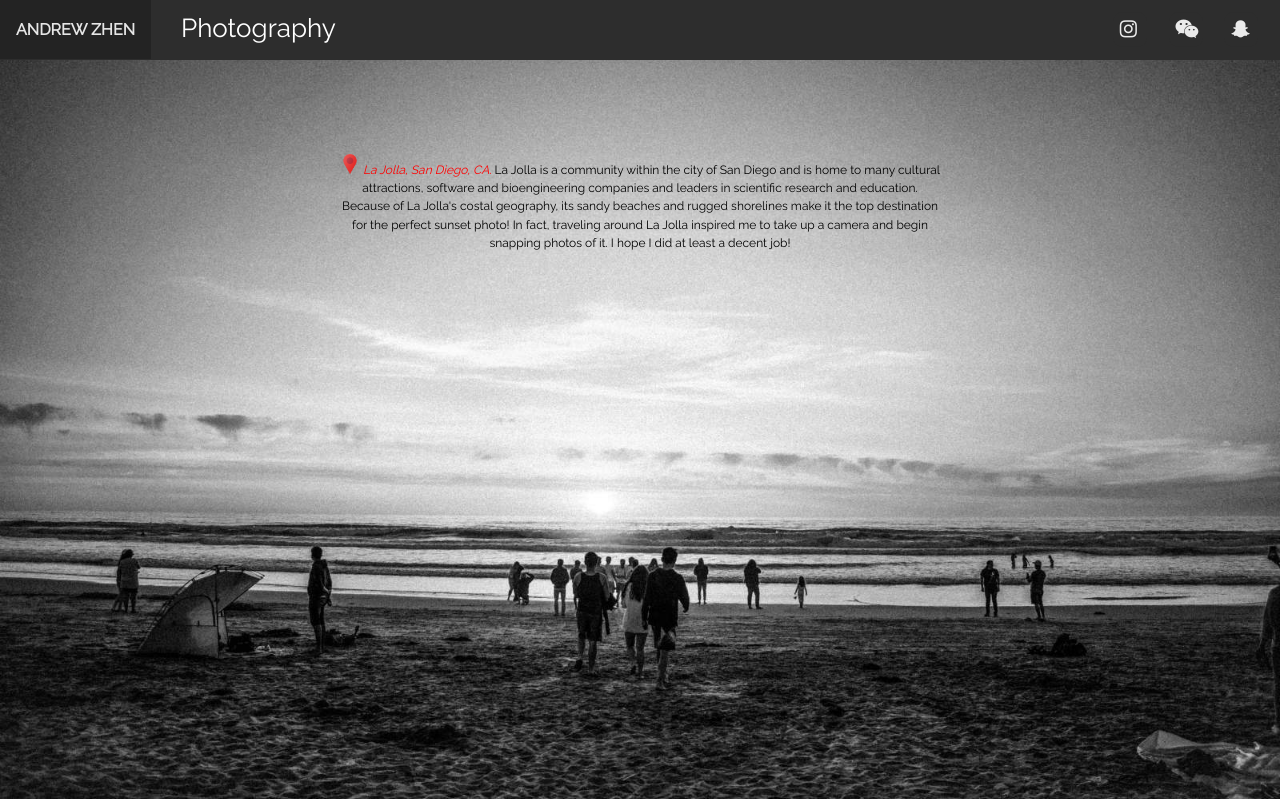
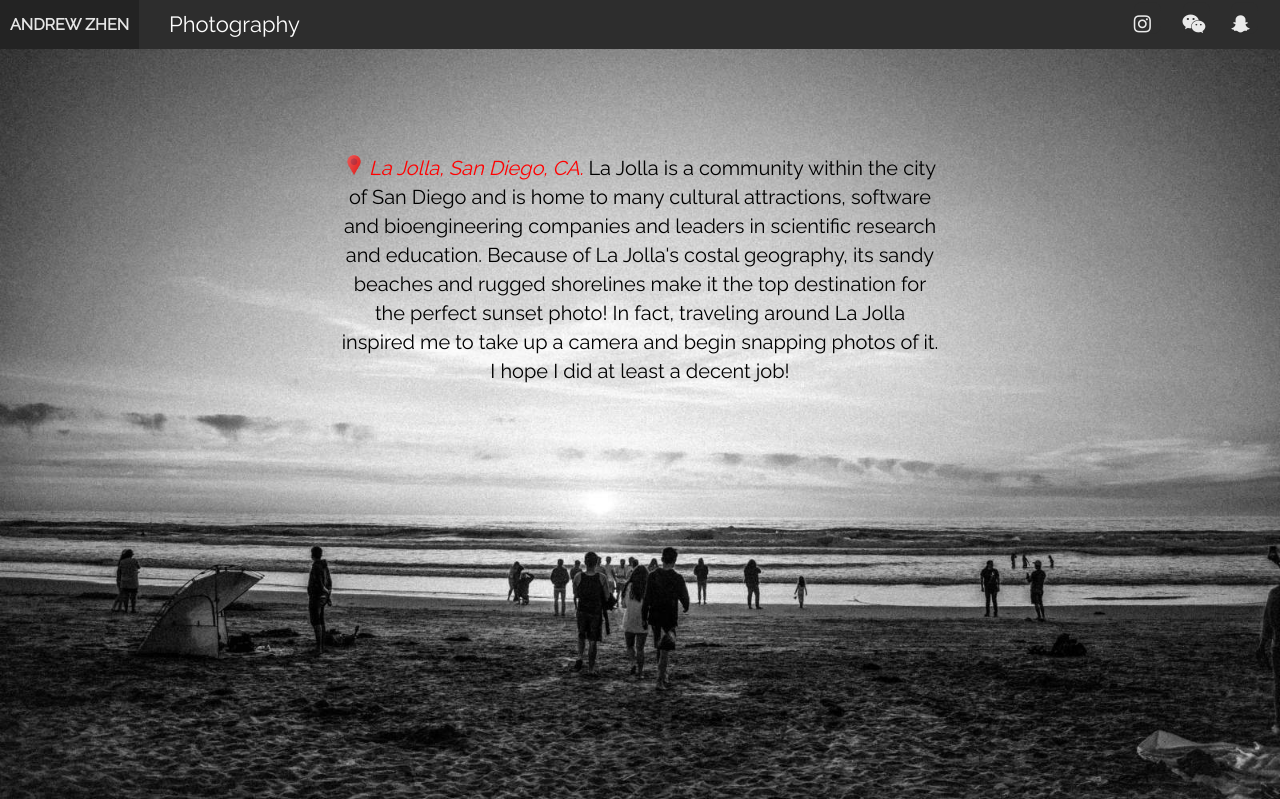
Before and after one commit to andrewzhen/andrewzhen.github.io, a PHP site: page / in a window 1280 px wide. Shown: the top 799 px of the page. Run offline with PHP 8.4, Linux system fonts and the light colour scheme.

Commit message:
Update stylesheet.css

```diff
--- a/stylesheet.css
+++ b/stylesheet.css
@@ -32,7 +32,7 @@ body, html {
   dsiplay: block;
   color: black;
   text-align: center;
-  padding: 20px 16px;
+  padding: 15px 10px;
   background-color: rgb(220,220,220);
 }
 
@@ -47,8 +47,8 @@ body, html {
   float: left;
   color: white;
   font-family: 'Raleway';
-  font-size: 26px;
-  padding-top: 13px;
+  font-size: 22px;
+  padding-top: 11px;
   padding-left: 30px;
 }
 
@@ -63,12 +63,12 @@ body, html {
 }
 
 #photography .fa {
-    padding: 7px;
+    padding: 11px 7px 0 0;
     font-size: 20px;
     width: 20px;
     border-radius: 25%;
     margin-right: 1.7%;
-    margin-top: 26px;
+    margin-top: 15px;
     opacity: 0.9;
     color: white;
     background: rgb(45,45,45);
@@ -93,6 +93,7 @@ body, html {
   font-family: "Raleway";
   font-size: 25px;
   color: white;
+  margin-top: 5%
 }
 
 /*Landing Page*/
@@ -124,20 +125,14 @@ body, html {
 #photography .animation-text {
   color: black;
   font-family: "Raleway";
-  font-size: 2vh;
-  line-height: 3vh;
+  font-size: 20px;
+  line-height: 29px;
   position: absolute;
   top: 12vw;
   animation-name: topFadeIn;
   animation-delay: 0.2s;
   animation-duration: 5s;
   animation-fill-mode: forwards;
-}
-@media only screen and (max-device-width: 1024px) {
-  #photography .animation-text {
-    font-size: 1.5vh;
-    line-height: 2.3vh;
-  }
 }
 @keyframes topFadeIn {
   0% { position: absolute; top: -5%; opacity: 0;}
@@ -247,7 +242,7 @@ body, html {
 #photography .modal {
     display: none;
     position: fixed;
-    z-index: 1;
+    z-index: 99;
     left: 0;
     top: 0;
     width: 100%;
@@ -258,8 +253,12 @@ body, html {
 
 /*For Resizing Window*/
 #photography .imgModals img {
+  max-height: calc(100% - 100px);
+  position: fixed;
+  top: 50%;
   max-width: 100%;
   max-width: 100%;
+  transform: translate(-50%, -50%);
 }
 
 /*Go to Top Button*/
@@ -270,7 +269,7 @@ body, html {
   width: 4.7vmax;
   bottom: 10%;
   right: 2%;
-  z-index: 99;
+  z-index: 50;
   border: none;
   outline: none;
   background-color: rgb(230,230,230);
```
